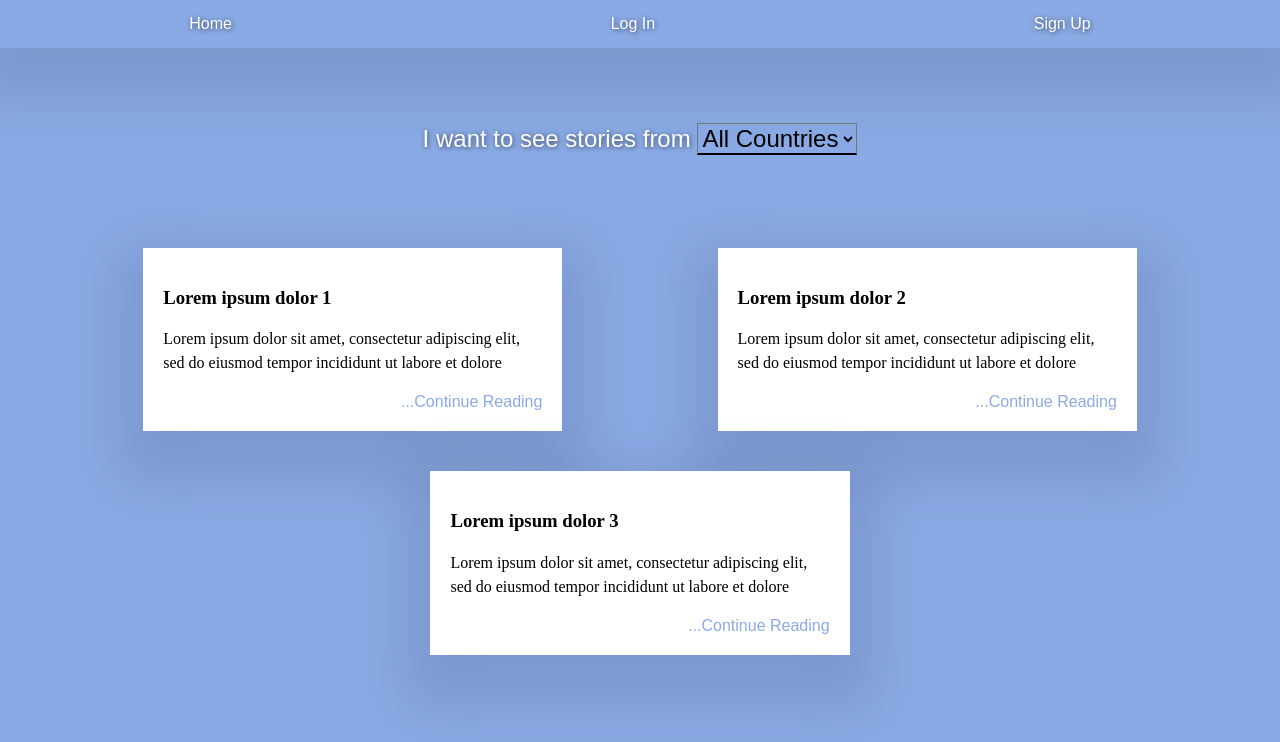
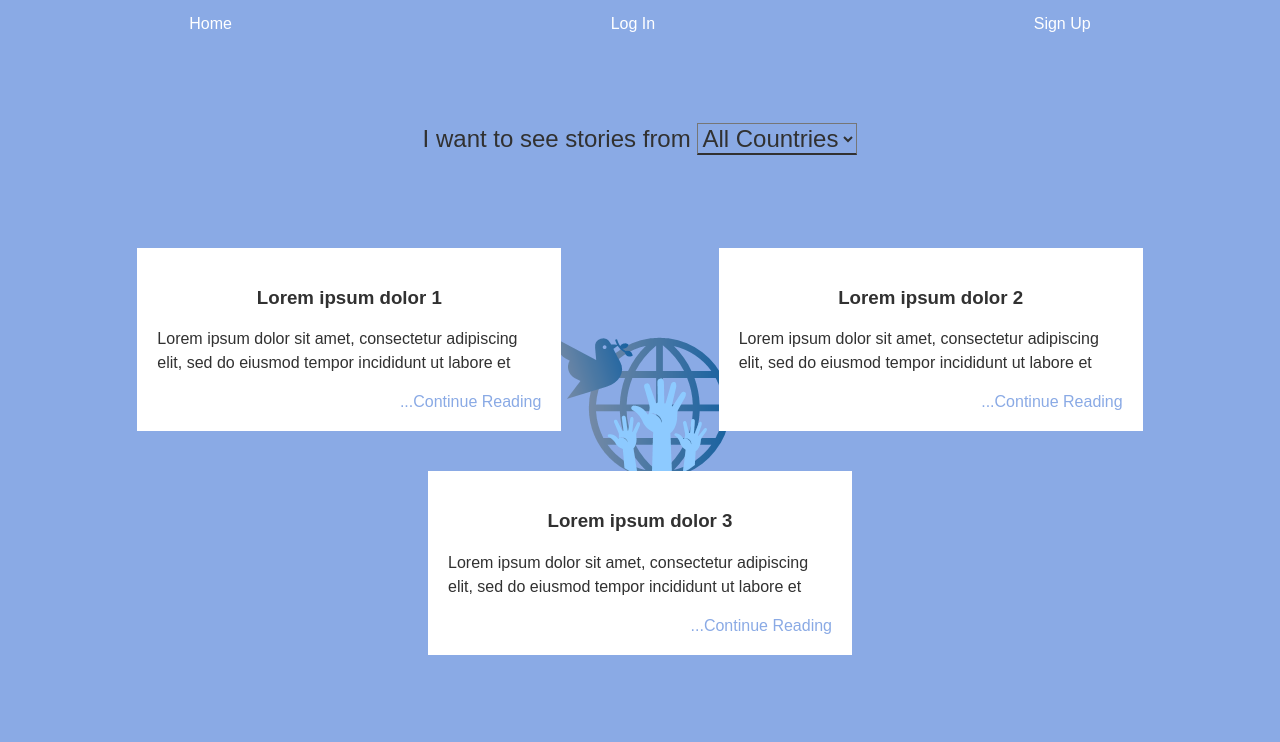
Before and after one commit to coordinatorstory/coordinatorstory-frontend, a React (Create React App) app: page /stories in a window 1280 px wide. Shown: the top 742 px of the page. Built offline with nearby package versions, Linux system fonts and the light colour scheme.

Commit message:
added style to the home page

```diff
--- a/src/App.css
+++ b/src/App.css
@@ -1,39 +1,49 @@
 .App {
   position: relative;
   top: 50px;
+  left: 0px;
+  right: 0px;
+  width: 100%;
+  background: url('./assets/logo.png') center no-repeat fixed;
 }
 .stories-container {
+  position: relative;
+  /* top: 50px; */
+  left: 0px;
+  right: 0px;
 
+  width: 100%;
 }
 .stories-filter {
+  z-index: 999;
   line-height: 2;
   position: sticky;
-  top: 100px;
+  top: 0px;
+  left: 0px;
   padding: 15px 0px;
   width: 100%;
   text-align: center;
-  text-shadow: 1px 1px 5px #303b50e0;
   font-size: 1.5em;
   font-family: sans-serif;
-  color: white;
+  color: #313131;
   margin: 50px 0px;
+  background: #8aaae5;
+}
+
+.story-preview h3 {
+  text-align: center;
 }
 
 .stories-filter select {
   font-size: 1em;
   font-family: sans-serif;
-  background: #ffffff00;
-  /* color: white; */
+  background: transparent;
+  color: #313131;
   /* text-decoration: underline; */
-  border-bottom: solid 2px black;
-}
-:root {
-  background: #8aaae5
-
+  border-bottom: solid 2px #313131;
 }
 a {
   cursor: pointer;
-  text-shadow: 1px 1px 5px #303b50e0;
   font-family: sans-serif;
   color: white;
   text-decoration: none;
@@ -53,7 +63,6 @@ nav {
   left: 0;
   font-size: 1em;
   width: 100%;
-  box-shadow: 0px 25px 50px 25px #303b5027;
 }
 
 /* Stories */
@@ -62,6 +71,7 @@ nav {
   align-items: center;
   justify-content: space-evenly;
   flex-wrap: wrap;
+  width: 100%;
 }
 ul {
   padding: 0px;
@@ -70,6 +80,7 @@ li {
   list-style: none;
   padding: 20px;
   margin: 20px;
+  color: #313131;
 }
 
 li a {
@@ -80,11 +91,11 @@ li a {
 /* Story */
 
 .story-preview {
-
+  font-family: sans-serif;
   background: white;
   width: 30%;
   min-width: 300px;
-  box-shadow: 0px 25px 50px 25px #303b5027;
+  /* box-shadow: 0px 25px 50px 25px #303b5027; */
 
 }
 .story-preview a {
--- a/src/index.css
+++ b/src/index.css
@@ -15,4 +15,9 @@ code {
 
 :root {
   --blue: #8aaae5;
+  background: #8aaae5;
 }
+
+body {
+  margin: 0px;
+}
```
Also changed, not shown: src/assets/logo.png (added).
